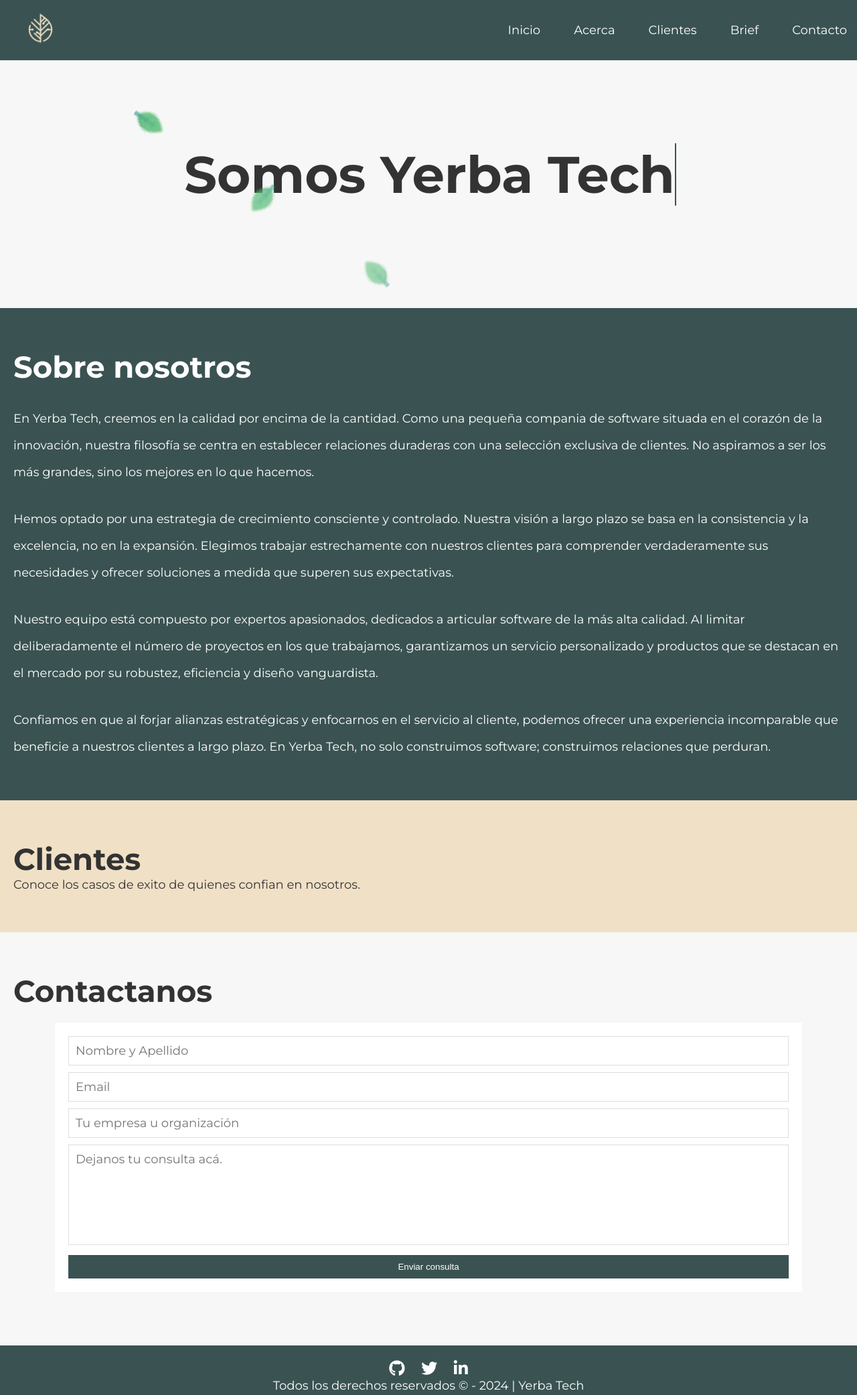
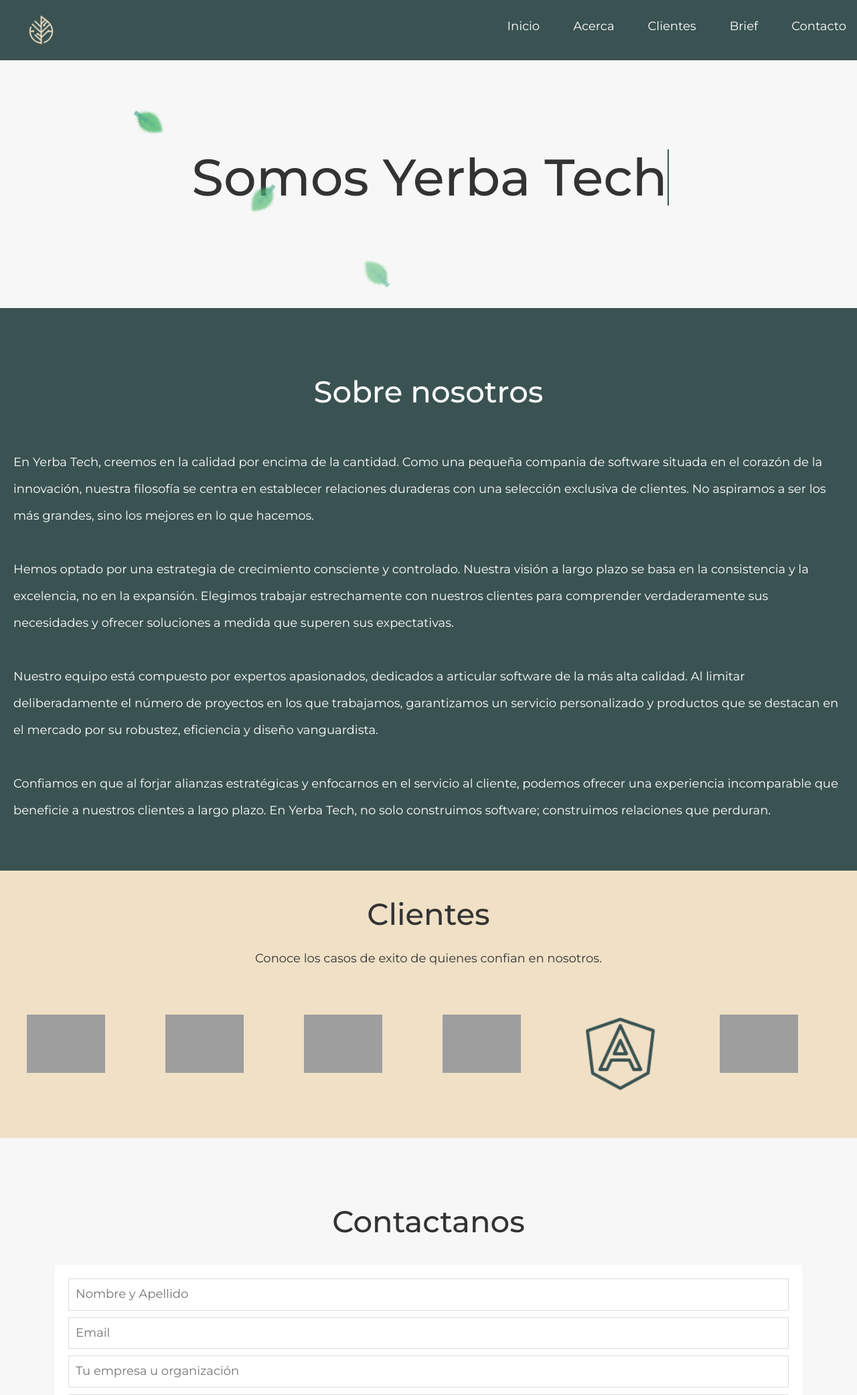
Before and after one commit to Yerba-Tech/website, a PHP site: page / in a window 1280 px wide. Shown: the top 2083 px of the page at 67% size. Run offline with PHP 8.4, Linux system fonts and the light colour scheme; some libraries are stand-ins or nearby versions; grey boxes are pictures that could not be loaded.

Commit message:
our clients section first commit

```diff
--- a/assets/css/style.css
+++ b/assets/css/style.css
@@ -160,10 +160,145 @@ textarea{
 /* CLIENTS  */
 .clients-section {
   background-color: var(--cream);
+  padding: 0%;
 }
 .download-section {
   background-color: var(--green);
   color: var(--white);
+
+}
+#clients-titles{
+  display: flex;
+  flex-direction: column;
+  justify-content: center;
+  align-items: center;
+}
+#clients-titles p {
+  text-align: center;
+}
+
+
+/* CLIENTS CAROUSEL */
+
+h2{
+  text-align:center;
+  padding: 20px;
+}
+/* Slider */
+
+.slick-slide {
+    margin: 0px 20px;
+}
+
+.slick-slide img {
+    width: 70%;
+}
+
+.slick-slider
+{
+    position: relative;
+    display: block;
+    box-sizing: border-box;
+    -webkit-user-select: none;
+    -moz-user-select: none;
+    -ms-user-select: none;
+            user-select: none;
+    -webkit-touch-callout: none;
+    -khtml-user-select: none;
+    -ms-touch-action: pan-y;
+        touch-action: pan-y;
+    -webkit-tap-highlight-color: transparent;
+}
+
+.slick-list
+{
+    position: relative;
+    display: block;
+    overflow: hidden;
+    margin: 0;
+    padding: 0;
+}
+.slick-list:focus
+{
+    outline: none;
+}
+.slick-list.dragging
+{
+    cursor: pointer;
+    cursor: hand;
+}
+
+.slick-slider .slick-track,
+.slick-slider .slick-list
+{
+    -webkit-transform: translate3d(0, 0, 0);
+       -moz-transform: translate3d(0, 0, 0);
+        -ms-transform: translate3d(0, 0, 0);
+         -o-transform: translate3d(0, 0, 0);
+            transform: translate3d(0, 0, 0);
+}
+
+.slick-track
+{
+    position: relative;
+    top: 0;
+    left: 0;
+    display: block;
+}
+.slick-track:before,
+.slick-track:after
+{
+    display: table;
+    content: '';
+}
+.slick-track:after
+{
+    clear: both;
+}
+.slick-loading .slick-track
+{
+    visibility: hidden;
+}
+
+.slick-slide
+{
+    display: none;
+    float: left;
+    height: 100%;
+    min-height: 1px;
+}
+[dir='rtl'] .slick-slide
+{
+    float: right;
+}
+.slick-slide img
+{
+    display: block;
+}
+.slick-slide.slick-loading img
+{
+    display: none;
+}
+.slick-slide.dragging img
+{
+    pointer-events: none;
+}
+.slick-initialized .slick-slide
+{
+    display: block;
+}
+.slick-loading .slick-slide
+{
+    visibility: hidden;
+}
+.slick-vertical .slick-slide
+{
+    display: block;
+    height: auto;
+    border: 1px solid transparent;
+}
+.slick-arrow.slick-hidden {
+    display: none;
 }
 
 /* CONTACT SECTION   */
--- a/assets/scripts/index.js
+++ b/assets/scripts/index.js
@@ -14,3 +14,29 @@ let footerText = document.createElement('p')
 footerText.textContent = `Todos los derechos reservados © - ${actualYear} | Yerba Tech`
 
 footer.appendChild(footerText)
+
+
+// Carousel Logic
+
+$(document).ready(function(){
+  $('.customer-logos').slick({
+      slidesToShow: 6,
+      slidesToScroll: 1,
+      autoplay: true,
+      autoplaySpeed: 1500,
+      arrows: false,
+      dots: false,
+      pauseOnHover: false,
+      responsive: [{
+          breakpoint: 768,
+          settings: {
+              slidesToShow: 4
+          }
+      }, {
+          breakpoint: 520,
+          settings: {
+              slidesToShow: 2
+          }
+      }]
+  });
+});
--- a/index.html
+++ b/index.html
@@ -6,6 +6,12 @@
     <meta name="viewport" content="width=device-width, initial-scale=1.0" />
     <link rel="preconnect" href="https://fonts.googleapis.com" />
     <link rel="preconnect" href="https://fonts.gstatic.com" crossorigin />
+
+    <!-- Scripts -->
+    <script src="https://code.jquery.com/jquery-2.2.0.min.js" type="text/javascript"></script>
+    <script src="https://cdnjs.cloudflare.com/ajax/libs/slick-carousel/1.6.0/slick.js"></script>
+    <script src="https://maxcdn.bootstrapcdn.com/bootstrap/3.3.6/js/bootstrap.min.js"></script>
+
 
     <!-- External styles -->
     <link
@@ -20,6 +26,7 @@
     <meta name="msapplication-TileColor" content="#da532c" />
     <meta name="theme-color" content="#ffffff" />
     <link rel="stylesheet" href="https://cdnjs.cloudflare.com/ajax/libs/font-awesome/6.1.1/css/all.min.css">
+    <link href="https://maxcdn.bootstrapcdn.com/bootstrap/3.3.6/css/bootstrap.min.css" rel="stylesheet">
 
     <!-- Styles-->
     <link rel="stylesheet" href="./assets/css/style.css" />
@@ -84,8 +91,22 @@
 
     <!-- CLIENTS SECTION -->
     <section id="clients" class="clients-section">
-      <h2>Clientes</h2>
-      <p>Conoce los casos de exito de quienes confian en nosotros.</p>
+      <div id = "clients-titles">
+        <h2>Clientes</h2>
+        <p>Conoce los casos de exito de quienes confian en nosotros.</p>
+      </div>
+      <section class="customer-logos slider">
+        <div class="slide"><img   src="./assets/images/tech-icons/angular-icon.png"></div>
+        <div class="slide"><img src="https://image.freepik.com/free-vector/3d-box-logo_1103-876.jpg"></div>
+        <div class="slide"><img src="https://image.freepik.com/free-vector/blue-tech-logo_1103-822.jpg"></div>
+        <div class="slide"><img src="https://image.freepik.com/free-vector/colors-curl-logo-template_23-2147536125.jpg"></div>
+        <div class="slide"><img src="https://image.freepik.com/free-vector/abstract-cross-logo_23-2147536124.jpg"></div>
+        <div class="slide"><img src="https://image.freepik.com/free-vector/football-logo-background_1195-244.jpg"></div>
+        <div class="slide"><img src="https://image.freepik.com/free-vector/background-of-spots-halftone_1035-3847.jpg"></div>
+
+     </section>
+
+
     </section>
 
     <!-- CONTACT SECTION -->
```
